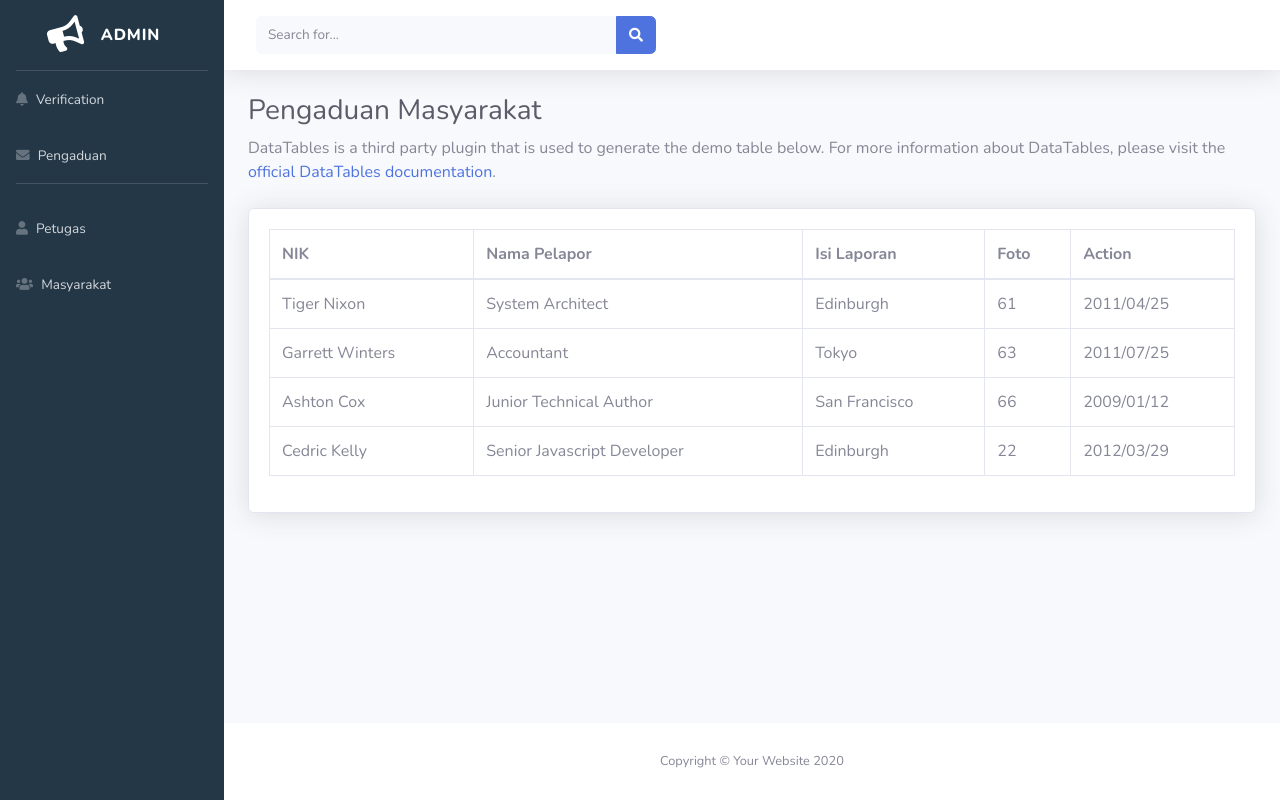
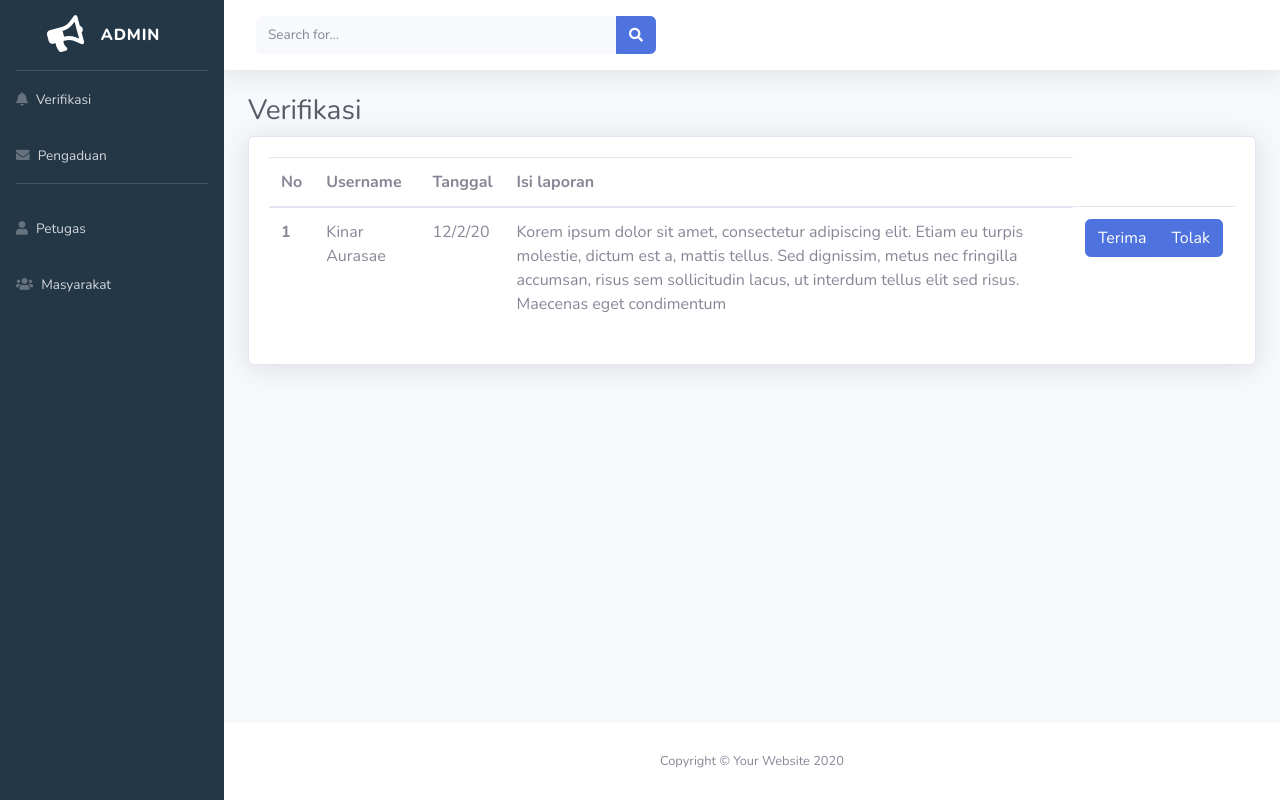
Before and after one commit to alifhmiysf/pengaduan-masyarakat, a CodeIgniter 4 app: template app/Views/admin/verifikasi.php in a window 1280 px wide. Run offline with PHP 8.4 and a stand-in for CodeIgniter, Linux system fonts and the light colour scheme; the template is opened without the code that fills it, so the values that code supplies are empty; some libraries are stand-ins or nearby versions.

Commit message:
menambahkan tabel pada dashboard verifikasi

```diff
--- a/app/Views/admin/verifikasi.php
+++ b/app/Views/admin/verifikasi.php
@@ -15,7 +15,7 @@
     <link href="<?= base_url(' assets-dashboard-admin/vendor/fontawesome-free/css/all.min.css') ?>" rel="stylesheet" type="text/css">
     <link href="https://fonts.googleapis.com/css?family=Nunito:200,200i,300,300i,400,400i,600,600i,700,700i,800,800i,900,900i" rel="stylesheet">
     <!-- <link rel="stylesheet" href="<?= base_url('css/bootstrap.min.css') ?>" />
-    <link rel="stylesheet" href="<?= base_url('css/style-register.css')?>"> -->
+    <link rel="stylesheet" href="<?= base_url('css/style-register.css') ?>"> -->
     <!-- Custom styles for this template-->
     <link href="<?= base_url('assets-dashboard-admin/css/sb-admin-2.min.css') ?>" rel="stylesheet">
     <link rel="stylesheet" href="<?= base_url('assets-dashboard-admin/css/style.css') ?>">
@@ -42,9 +42,9 @@
 
             <!-- Nav Item - Dashboard -->
             <li class="nav-item">
-                <a class="nav-link" href="index.html">
+                <a class="nav-link" href=" <?= base_url('/admin/verifikasi/') ?>">
                     <i class="fas fa-bell"></i>
-                    <span>Verification</span></a>
+                    <span>Verifikasi</span></a>
             </li>
 
             <li class="nav-item">
@@ -55,7 +55,7 @@
 
             <hr class="sidebar-divider">
             <li class="nav-item">
-                <a class="nav-link" href="index.html">
+                <a class="nav-link" href="<?= base_url('/admin')?>">
                     <i class="fas fa-user"></i>
                     <span>Petugas</span></a>
             </li>
@@ -109,55 +109,36 @@
                 <div class="container-fluid">
 
                     <!-- Page Heading -->
-                    <h1 class="h3 mb-2 text-gray-800">Pengaduan Masyarakat</h1>
-                    <p class="mb-4">DataTables is a third party plugin that is used to generate the demo table below.
-                        For more information about DataTables, please visit the <a target="_blank" href="https://datatables.net">official DataTables documentation</a>.</p>
+                    <h1 class="h3 mb-2 text-gray-800">Verifikasi</h1>
 
                     <!-- DataTales Example -->
                     <div class="card shadow mb-4">
 
                         <div class="card-body">
                             <div class="table-responsive">
-                                <table class="table table-bordered" id="dataTable" width="100%" cellspacing="0">
+                                <table class="table caption-top">
+
                                     <thead>
                                         <tr>
-                                            <th>NIK</th>
-                                            <th>Nama Pelapor</th>
-                                            <th>Isi Laporan</th>
-                                            <th>Foto</th>
-                                            <th>Action</th>
+                                            <th scope="col">No</th>
+                                            <th scope="col">Username</th>
+                                            <th scope="col">Tanggal</th>
+                                            <th scope="col">Isi laporan</th>
                                         </tr>
                                     </thead>
                                     <tbody>
                                         <tr>
-                                            <td>Tiger Nixon</td>
-                                            <td>System Architect</td>
-                                            <td>Edinburgh</td>
-                                            <td>61</td>
-                                            <td>2011/04/25</td>
+                                            <th scope="row">1</th>
+                                            <td>Kinar Aurasae</td>
+                                            <td>12/2/20</td>
+                                            <td>Korem ipsum dolor sit amet, consectetur adipiscing elit. Etiam eu turpis molestie, dictum est a, mattis tellus. Sed dignissim, metus nec fringilla accumsan, risus sem sollicitudin lacus, ut interdum tellus elit sed risus. Maecenas eget condimentum </td>
+                                            <td>
+                                                <div class="btn-group" role="group" aria-label="Basic example">
+                                                    <button class="btn btn-primary" type="button">Terima</button>
+                                                    <button class="btn btn-primary" type="button">Tolak</button>
+                                                </div>
+                                            </td>
                                         </tr>
-                                        <tr>
-                                            <td>Garrett Winters</td>
-                                            <td>Accountant</td>
-                                            <td>Tokyo</td>
-                                            <td>63</td>
-                                            <td>2011/07/25</td>
-                                        </tr>
-                                        <tr>
-                                            <td>Ashton Cox</td>
-                                            <td>Junior Technical Author</td>
-                                            <td>San Francisco</td>
-                                            <td>66</td>
-                                            <td>2009/01/12</td>
-                                        </tr>
-                                        <tr>
-                                            <td>Cedric Kelly</td>
-                                            <td>Senior Javascript Developer</td>
-                                            <td>Edinburgh</td>
-                                            <td>22</td>
-                                            <td>2012/03/29</td>
-                                        </tr>
-
                                     </tbody>
                                 </table>
                             </div>
@@ -218,7 +199,7 @@
     <script src="<?= base_url(' assets-dashboard-admin/vendor/jquery-easing/jquery.easing.min.js') ?>"></script>
 
     <!-- Custom scripts for all pages-->
-    <script src="<?=  base_url(' assets-dashboard-admin/js/sb-admin-2.min.js')?>"></script>
+    <script src="<?= base_url(' assets-dashboard-admin/js/sb-admin-2.min.js') ?>"></script>
 
 </body>
 
```
Also changed, not shown: app/Views/admin/index.php (+9 -8 lines).
